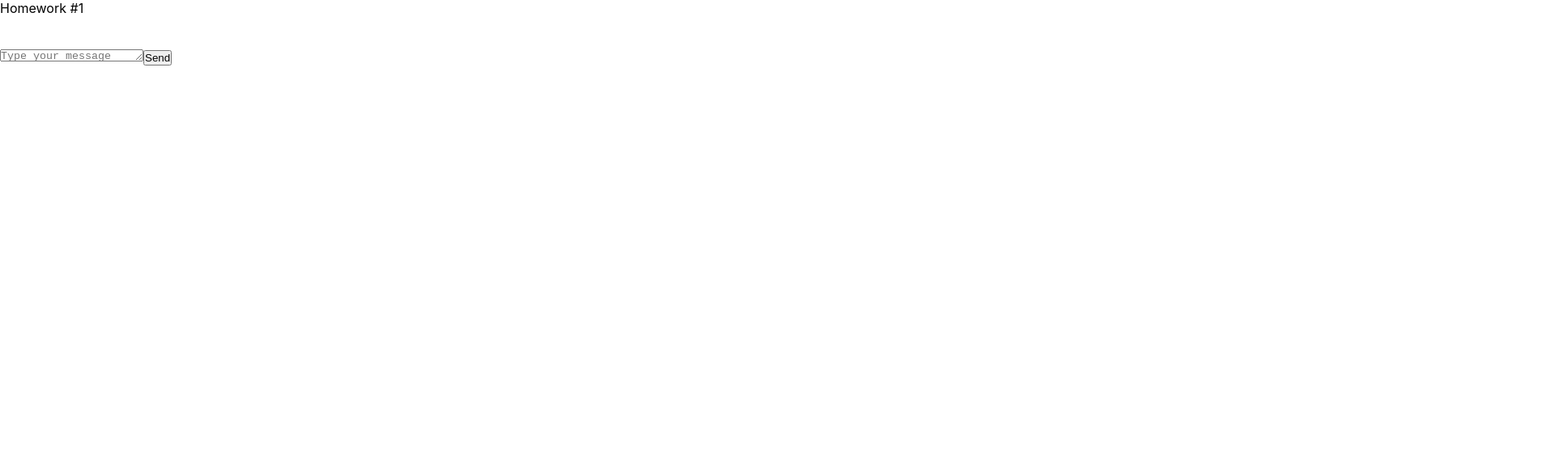
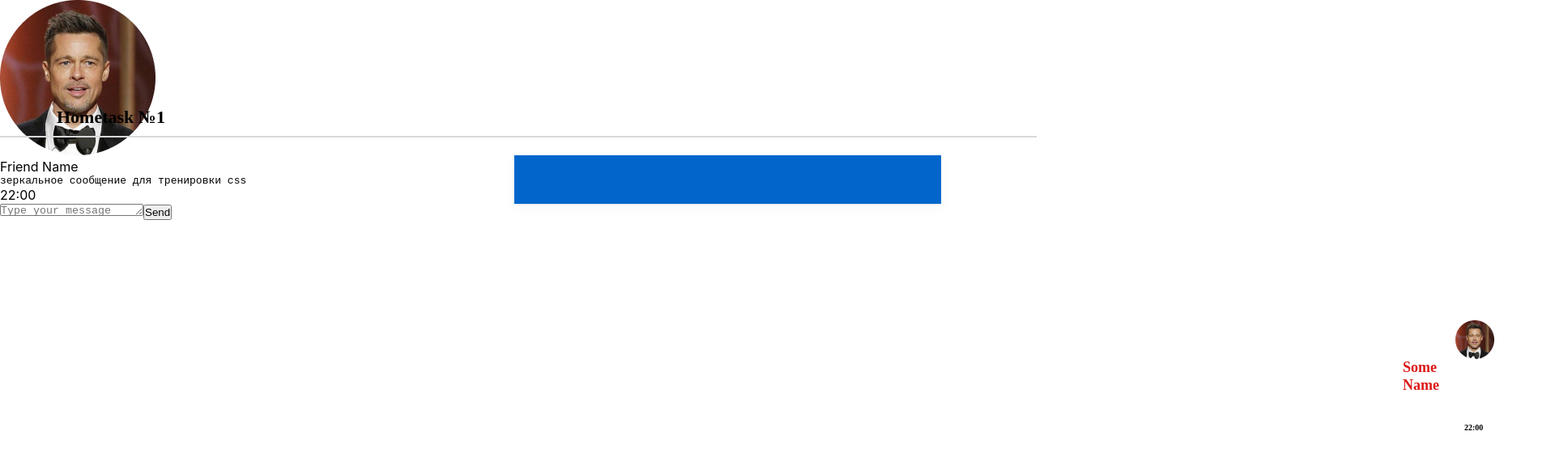
Before and after one commit to jalxby/hws2-master, a React (Create React App) app: page / in a window 1280 px wide. Shown: the top 570 px of the page at 81% size, 1920 px wide, since content can reach past the window. Built offline with nearby package versions, Linux system fonts and the light colour scheme.

Commit message:
tasks done, no css

```diff
--- a/package.json
+++ b/package.json
@@ -1,6 +1,6 @@
 {
   "name": "hws2",
-  "homepage": "http://IgnatZakalinsky.github.io/hws2",
+  "homepage": "https://jalxby.github.io/repository-name",
   "version": "0.1.0",
   "private": true,
   "dependencies": {
--- a/src/s1-main/App.module.css
+++ b/src/s1-main/App.module.css
@@ -1,5 +1,6 @@
 .App {
     --header_height: 60px;
+
 }
 
 .hw {
@@ -8,4 +9,26 @@
 
 .hwTitle {
 
+    position: absolute;
+    width: 165px;
+    height: 27px;
+    left: 70px;
+    top: 131px;
+
+    font-family: 'Montserrat', serif;
+    font-style: normal;
+    font-weight: 600;
+    font-size: 22px;
+    line-height: 27px;
+
 }
+
+.hwLine {
+    position: absolute;
+    width: 100%;
+    height: 0px;
+    left: 0px;
+    top: 168px;
+
+    border: 1px solid #D9D9D9;
+}
--- a/src/s2-homeworks/hw01/HW1.tsx
+++ b/src/s2-homeworks/hw01/HW1.tsx
@@ -14,7 +14,18 @@ import avatar from './avatar.png'
 * */
 
 // нужно создать правильный тип вместо any
-export type MessageType = any
+export type MessageType = {
+    id: number,
+    user: {
+        avatar: string,
+        name: string,
+    },
+    message: {
+        text: string,
+        time: string
+    }
+
+}
 
 // структуру объекта не менять
 export const message0: MessageType = {
@@ -43,19 +54,23 @@ export const friendMessage0: MessageType = {
 const HW1 = () => {
     return (
         <div id={'hw1'}>
-            <div className={s2.hwTitle}>Homework #1</div>
+            <div className={s2.hwTitle}>Hometask №1</div>
+            <div>
+                <hr className={s2.hwLine}/>
+            </div>
             <div className={s2.hw}>
                 {/*проверка отображения (не менять)*/}
                 <div>
-                    <Message message={message0} />
-                    <FriendMessage message={friendMessage0} />
+                    <Message message={message0}/>
+                    <FriendMessage message={friendMessage0}/>
                 </div>
 
                 {/*для автоматической проверки дз (не менять)*/}
-                <MessageSender M={Message} />
+                <MessageSender M={Message}/>
             </div>
         </div>
     )
 }
 
+
 export default HW1
--- a/src/s2-homeworks/hw01/friend-message/FriendMessage.module.css
+++ b/src/s2-homeworks/hw01/friend-message/FriendMessage.module.css
@@ -12,6 +12,7 @@
 
 .friendText {
 
+
 }
 
 .friendText:after {
@@ -20,9 +21,12 @@
 
 .friendName {
 
+
 }
 
 .friendMessageText {
+
+
 
 }
 
--- a/src/s2-homeworks/hw01/friend-message/FriendMessage.tsx
+++ b/src/s2-homeworks/hw01/friend-message/FriendMessage.tsx
@@ -1,8 +1,14 @@
 import React from 'react'
 import s from './FriendMessage.module.css'
+import {MessageType} from "../HW1";
 
 // создать тип вместо any и отобразить приходящие данные
-const FriendMessage = (props: any) => {
+type FriendMessagePropsType = {
+    message: MessageType
+}
+
+
+const FriendMessage = (props: FriendMessagePropsType) => {
     return (
         <div
             id={'hw1-friend-message-' + props.message.id}
@@ -12,7 +18,7 @@ const FriendMessage = (props: any) => {
                 <img
                     id={'hw1-friend-avatar-' + props.message.id}
                     // создаёт студент
-
+                        src={props.message.user.avatar}
                     //
                 />
                 <div className={s.friendText}>
@@ -20,7 +26,7 @@ const FriendMessage = (props: any) => {
                         id={'hw1-friend-name-' + props.message.id}
                         className={s.friendName}
                     >
-                        {/*создаёт студент*/}
+                        {props.message.user.name}
 
                         {/**/}
                     </div>
@@ -28,7 +34,7 @@ const FriendMessage = (props: any) => {
                         id={'hw1-friend-text-' + props.message.id}
                         className={s.friendMessageText}
                     >
-                        {/*создаёт студент*/}
+                        {props.message.message.text}
 
                         {/**/}
                     </pre>
@@ -38,7 +44,7 @@ const FriendMessage = (props: any) => {
                 id={'hw1-friend-time-' + props.message.id}
                 className={s.friendTime}
             >
-                {/*создаёт студент*/}
+                {props.message.message.time}
 
                 {/**/}
             </div>
--- a/src/s2-homeworks/hw01/message/Message.module.css
+++ b/src/s2-homeworks/hw01/message/Message.module.css
@@ -1,5 +1,12 @@
 .message {
+    position: absolute;
+    width: 527px;
+    height: 60px;
+    left: 635px;
+    top: 192px;
 
+    background: #0066CC;
+    box-shadow: 0px 5px 20px rgba(29, 33, 38, 0.03), 0px 1px 2px rgba(29, 33, 38, 0.1);
 }
 
 .imageAndText {
@@ -7,11 +14,31 @@
 }
 
 .imageAndText img {
+    position: relative;
+    width: 48px;
+    height: 48px;
+    left: 1162px;
+    top: 204px;
 
+    /*background: url(image);*/
 }
 
 .text {
+    position: relative;
+    width: 40px;
+    height: 22px;
+    left: 1097px;
+    top: 199px;
 
+    font-family: 'Montserrat';
+    font-style: normal;
+    font-weight: 600;
+    font-size: 18px;
+    line-height: 22px;
+    /* identical to box height */
+
+
+    color: #dc1919;
 }
 
 .text:after {
@@ -20,12 +47,42 @@
 
 .name {
 
+
 }
 
 .messageText {
+    position: relative;
+    width: 489px;
+    height: 20px;
+    left: 648px;
+    top: 224px;
+
+    font-family: 'Montserrat';
+    font-style: normal;
+    font-weight: 400;
+    font-size: 16px;
+    line-height: 20px;
+    /* identical to box height */
+
+
+    color: #ff8800;
 
 }
 
 .time {
 
+    position: relative;
+    width: 26px;
+    height: 12px;
+    left: 1173px;
+    top: 257px;
+
+    font-family: 'Montserrat';
+    font-style: normal;
+    font-weight: 600;
+    font-size: 10px;
+    line-height: 12px;
+
+    color: #000000;
+
 }
--- a/src/s2-homeworks/hw01/message/Message.tsx
+++ b/src/s2-homeworks/hw01/message/Message.tsx
@@ -1,8 +1,11 @@
 import React from 'react'
 import s from './Message.module.css'
+import {MessageType} from "../HW1";
 
 // нужно создать правильный тип вместо any
-export type MessagePropsType = any
+export type MessagePropsType = {
+    message: MessageType
+}
 
 // нужно отобразить приходящие данные
 const Message = (props: MessagePropsType) => {
@@ -12,24 +15,24 @@ const Message = (props: MessagePropsType) => {
                 <img
                     id={'hw1-avatar-' + props.message.id}
                     // создаёт студент
-
+                    src={props.message.user.avatar}
                     //
-                />
+                 alt={'userAvatar'}/>
                 <div className={s.text}>
                     <div id={'hw1-name-' + props.message.id} className={s.name}>
-                        {/*создаёт студент*/}
+                        {props.message.user.name}
 
                         {/**/}
                     </div>
                     <pre id={'hw1-text-' + props.message.id} className={s.messageText}>
-                        {/*создаёт студент*/}
+                        {props.message.message.text}
 
                         {/**/}
                     </pre>
                 </div>
             </div>
             <div id={'hw1-time-' + props.message.id} className={s.time}>
-                {/*создаёт студент*/}
+                {props.message.message.time}
 
                 {/**/}
             </div>
```
